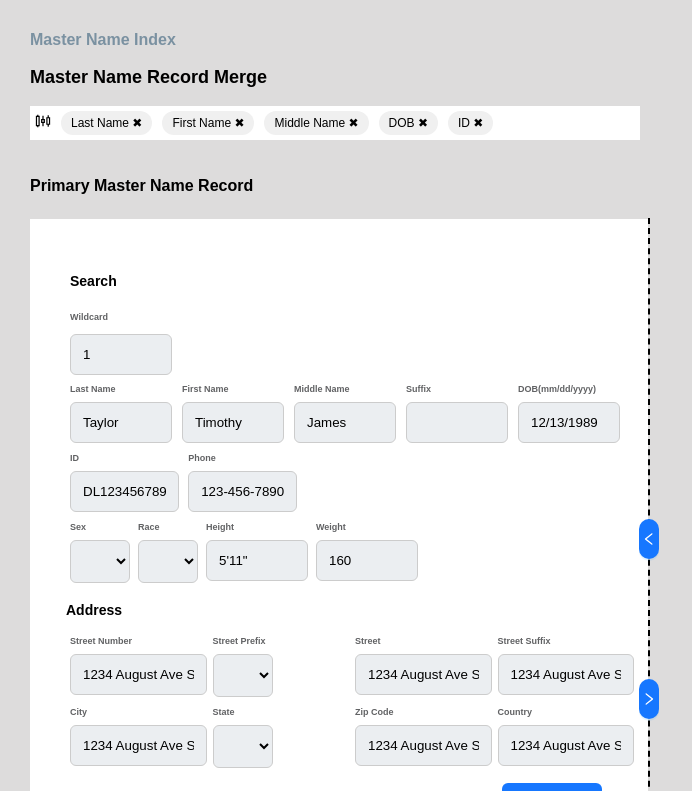
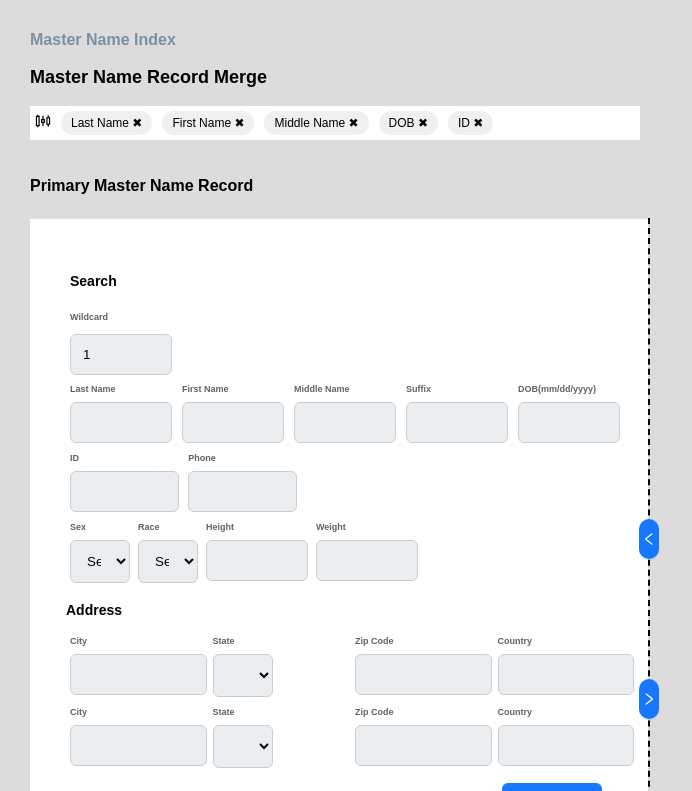
Before and after one commit to anants23O02/CJN-merged, a Next.js app: page / in a window 1280 px wide. Shown: the top 791 px of the page, without its empty margins (0-692 px from the left). Built offline with nearby package versions, Linux system fonts and the light colour scheme.

Commit message:
change in form and data fetching

```diff
--- a/app/components/form2/form2.tsx
+++ b/app/components/form2/form2.tsx
@@ -1,104 +1,113 @@
 'use client'; // Add this to mark the component as a client-side component
 import './form2.css';
-import React, { useState,useEffect } from 'react';
-import {useRouter} from 'next/navigation';
-import Button1 from '../button/button';
-import MainButton from '../mainButton/button'
+import React, { useState, useEffect } from 'react';
+import { useRouter } from 'next/navigation';
+import MainButton from '../mainButton/button';
 import { SearchOutlined } from '@ant-design/icons';
-import caseData from '../DummyData/caseData2';
-// Define the form values types
+
 interface FormValues {
-  Fkey:number,
-  caseNumber: string,
-  date: string,
-  firstName: string,
-  middleName: string,
-  lastName: string,
-  suffix: null,
-  dob: string,
-  cases: number,
-  sex: string,
-  race: string,
-  height: string,
-  weight: string,
-  id: string,
-  phoneNumber: string,
-  address: string,
-}
-interface Form1Props {
-  handleSearchClick: () => void; // Define the prop for handling search button click
+  Fkey: number;
+  caseNumber: string;
+  date: string;
+  firstName: string;
+  middleName: string;
+  lastName: string;
+  suffix: null;
+  dob: string;
+  cases: number;
+  sex: string;
+  race: string;
+  height: string;
+  weight: string;
+  id: string;
+  phoneNumber: string;
+  address: string;
 }
 
-// Define the component
-const Form1: React.FC<Form1Props> = ({ handleSearchClick }) => {
-   const router=useRouter();
-    function changePage() {
-      router.push('/pages/Merge');
-  }
-  // const handleSubmit = (e: React.FormEvent) => {
-  //   e.preventDefault();
-  //   handleSearchClick();
-  //   router.push('/pages/MasterTablePage'); // Trigger the toggle to MasterTable
-  // }
+interface Form1Props {
+  isShown: boolean;
+  setIsShown: React.Dispatch<React.SetStateAction<boolean>>;
+  handleSearchClick: () => void;
+}
+
+const Form1: React.FC<Form1Props> = ({ isShown, setIsShown, handleSearchClick }) => {
+  const router = useRouter();
   const [primaryRecord, setPrimaryRecord] = useState<any[]>([]);
-  const [comparableRecord, setComparableRecord] = useState<any[]>([]);
-// useEffect(() => {
-//   if (typeof window !== "undefined") {
-//     const record = sessionStorage.getItem("record");
-
-//       const parsedRecord = JSON.parse(record);
-//       console.log(parsedRecord);
-//       setPrimaryRecord(parsedRecord.secondaryRecord || []);
-//       setComparableRecord(parsedRecord.comparableRecord || []);
-
-//   }
-// }, []);
   const [formValues, setFormValues] = useState<FormValues>({
-    Fkey:1,
-    caseNumber: "25-000123",
-    date: "01/07/2025",
-    firstName: "Timothy",
-    middleName: "James",
-    lastName: "Taylor",
+    Fkey: 1,
+    caseNumber: "",
+    date: "",
+    firstName: "",
+    middleName: "",
+    lastName: "",
     suffix: null,
-    dob: "12/13/1989",
+    dob: "",
     cases: 2,
-    sex: "M",
-    race: "W",
-    height: "5'11\"",
-    weight: "160",
-    id: "DL12345678910",
-    phoneNumber: "123-456-7890",
-    address: "1234 August Ave St. Paul, MN 55104",
+    sex: "",
+    race: "",
+    height: "",
+    weight: "",
+    id: "",
+    phoneNumber: "",
+    address: "",
   });
 
   const [errors, setErrors] = useState<Partial<FormValues>>({});
 
+  useEffect(() => {
+    if (typeof window !== "undefined") {
+      const record = sessionStorage.getItem("record");
+      if (record) {
+        const parsedRecord = JSON.parse(record);
+        setPrimaryRecord(parsedRecord.secondaryRecord || []);
+      }
+    }
+  }, []);
+
+  useEffect(() => {
+    if (primaryRecord && primaryRecord.length > 0) {
+      const record = primaryRecord[0]; // Assuming you want to fill the form with the first record
+      setFormValues({
+        Fkey: record.Fkey,
+        caseNumber: record.caseNumber,
+        date: record.date,
+        firstName: record.firstName,
+        middleName: record.middleName,
+        lastName: record.lastName,
+        suffix: record.suffix,
+        dob: record.dob,
+        cases: record.cases,
+        sex: record.sex,
+        race: record.race,
+        height: record.height,
+        weight: record.weight,
+        id: record.id,
+        phoneNumber: record.phoneNumber,
+        address: record.address,
+      });
+    }
+  }, [primaryRecord]); // This will run whenever primaryRecord changes
+
   const handleChange = (e: React.ChangeEvent<HTMLInputElement | HTMLSelectElement>) => {
-    const { name, value, type } = e.target;
+    const { name, value } = e.target;
     setFormValues({
       ...formValues,
-
+      [name]: value,
     });
   };
-
+function  handlePage(){
+  router.push('/pages/MasterTablePage')
+}
   const handleSubmit = (e: React.FormEvent) => {
     e.preventDefault();
-     {handleSearchClick}
-    // Form validation
+    console.log("Form Submitted"); // Placeholder logic
+    handleSearchClick(); // Execute search click logic
   };
-
-  function handlePage() {
-
-
-    router.push('/pages/MasterTablePage');
-    {handleSearchClick}
-  }
 
   return (
     <form onSubmit={handleSubmit} className="space-y-6">
       <div className="form form-search">
-        <p className='search'>Search</p>
+        <p className="search">Search</p>
       </div>
 
       <div className="form wildcard">
@@ -106,7 +115,7 @@ const Form1: React.FC<Form1Props> = ({ handleSearchClick }) => {
         <input
           className="input"
           type="text"
-          name="Id"
+          name="Fkey"
           value={formValues.Fkey}
           onChange={handleChange}
         />
@@ -118,7 +127,7 @@ const Form1: React.FC<Form1Props> = ({ handleSearchClick }) => {
           <input
             className="input"
             type="text"
-            name="Id"
+            name="lastName"
             value={formValues.lastName}
             onChange={handleChange}
           />
@@ -128,7 +137,7 @@ const Form1: React.FC<Form1Props> = ({ handleSearchClick }) => {
           <input
             className="input"
             type="text"
-            name="Id"
+            name="firstName"
             value={formValues.firstName}
             onChange={handleChange}
           />
@@ -138,7 +147,7 @@ const Form1: React.FC<Form1Props> = ({ handleSearchClick }) => {
           <input
             className="input"
             type="text"
-            name="Id"
+            name="middleName"
             value={formValues.middleName}
             onChange={handleChange}
           />
@@ -148,8 +157,8 @@ const Form1: React.FC<Form1Props> = ({ handleSearchClick }) => {
           <input
             className="input"
             type="text"
-            name="Id"
-            value={formValues.suffix}
+            name="suffix"
+            value={formValues.suffix || ""}
             onChange={handleChange}
           />
         </div>
@@ -158,7 +167,7 @@ const Form1: React.FC<Form1Props> = ({ handleSearchClick }) => {
           <input
             className="input"
             type="text"
-            name="Id"
+            name="dob"
             value={formValues.dob}
             onChange={handleChange}
           />
@@ -171,7 +180,7 @@ const Form1: React.FC<Form1Props> = ({ handleSearchClick }) => {
           <input
             className="input"
             type="text"
-            name="Id"
+            name="id"
             value={formValues.id}
             onChange={handleChange}
           />
@@ -181,7 +190,7 @@ const Form1: React.FC<Form1Props> = ({ handleSearchClick }) => {
           <input
             className="input"
             type="text"
-            name="Phone"
+            name="phoneNumber"
             value={formValues.phoneNumber}
             onChange={handleChange}
           />
@@ -192,18 +201,28 @@ const Form1: React.FC<Form1Props> = ({ handleSearchClick }) => {
         <div className="sex-race flex space-x-6">
           <div className="form sex flex-1">
             <label className="label">Sex</label>
-            <select className='select'>
-                <option>
-
-                </option>
+            <select
+              className="select"
+              name="sex"
+              value={formValues.sex}
+              onChange={handleChange}
+            >
+              <option value="">Select</option>
+              <option value="M">Male</option>
+              <option value="F">Female</option>
             </select>
           </div>
           <div className="form race flex-1">
             <label className="label">Race</label>
-            <select className='select'>
-                <option>
-
-                </option>
+            <select
+              className="select"
+              name="race"
+              value={formValues.race}
+              onChange={handleChange}
+            >
+              <option value="">Select</option>
+              <option value="W">White</option>
+              <option value="B">Black</option>
             </select>
           </div>
         </div>
@@ -213,7 +232,7 @@ const Form1: React.FC<Form1Props> = ({ handleSearchClick }) => {
             <input
               className="input2"
               type="text"
-              name="Id"
+              name="height"
               value={formValues.height}
               onChange={handleChange}
             />
@@ -223,61 +242,15 @@ const Form1: React.FC<Form1Props> = ({ handleSearchClick }) => {
             <input
               className="input2"
               type="text"
-              name="Id"
+              name="weight"
               value={formValues.weight}
               onChange={handleChange}
             />
           </div>
         </div>
-
       </div>
       <p className='search'>Address</p>
 
-      <div className='address'>
-        <div className='form street'>
-        <label className="label">Street Number</label>
-            <input
-              className="input2"
-              type="text"
-              name="Id"
-              value={formValues.address}
-              onChange={handleChange}
-            />
-
-        </div>
-        <div className='form street'>
-        <label className="label">Street Prefix</label>
-            <select className='select'>
-              <option>
-
-              </option>
-            </select>
-
-        </div>
-        <div className='form street'>
-        <label className="label">Street</label>
-            <input
-              className="input2"
-              type="text"
-              name="Id"
-              value={formValues.address}
-              onChange={handleChange}
-            />
-
-        </div>
-        <div className='form street'>
-        <label className="label">Street Suffix</label>
-            <input
-              className="input2"
-              type="text"
-              name="Id"
-              value={formValues.address}
-              onChange={handleChange}
-            />
-
-        </div>
-
-      </div>
       <div className='address'>
         <div className='form street'>
         <label className="label">City</label>
@@ -285,7 +258,7 @@ const Form1: React.FC<Form1Props> = ({ handleSearchClick }) => {
               className="input2"
               type="text"
               name="Id"
-              value={formValues.address}
+              value=""
               onChange={handleChange}
             />
 
@@ -305,7 +278,7 @@ const Form1: React.FC<Form1Props> = ({ handleSearchClick }) => {
               className="input2"
               type="text"
               name="Id"
-              value={formValues.address}
+              value=""
               onChange={handleChange}
             />
 
@@ -316,7 +289,52 @@ const Form1: React.FC<Form1Props> = ({ handleSearchClick }) => {
               className="input2"
               type="text"
               name="Id"
-              value={formValues.address}
+              value=""
+              onChange={handleChange}
+            />
+
+        </div>
+
+      </div>
+      <div className='address'>
+        <div className='form street'>
+        <label className="label">City</label>
+            <input
+              className="input2"
+              type="text"
+              name="Id"
+              value=""
+              onChange={handleChange}
+            />
+
+        </div>
+        <div className='form street'>
+        <label className="label">State</label>
+            <select className='select'>
+              <option>
+
+              </option>
+            </select>
+
+        </div>
+        <div className='form street'>
+        <label className="label">Zip Code</label>
+            <input
+              className="input2"
+              type="text"
+              name="Id"
+              value=""
+              onChange={handleChange}
+            />
+
+        </div>
+        <div className='form street'>
+        <label className="label">Country</label>
+            <input
+              className="input2"
+              type="text"
+              name="Id"
+              value=""
               onChange={handleChange}
             />
 
@@ -324,13 +342,13 @@ const Form1: React.FC<Form1Props> = ({ handleSearchClick }) => {
 
       </div>
 
-      <div className='button-container'>
-      <MainButton handleClick={handlePage} icon={<SearchOutlined/>}>
-        search
-      </MainButton>
+
+      <div className="button-container">
+        <MainButton handleClick={handlePage} icon={<SearchOutlined />}>
+          search
+        </MainButton>
       </div>
     </form>
-
   );
 };
 
```
